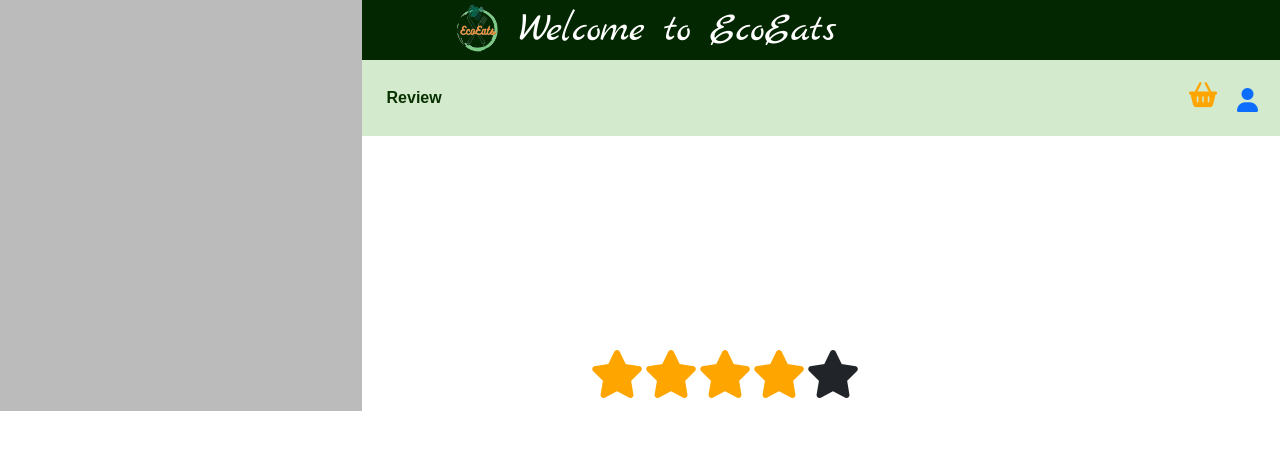
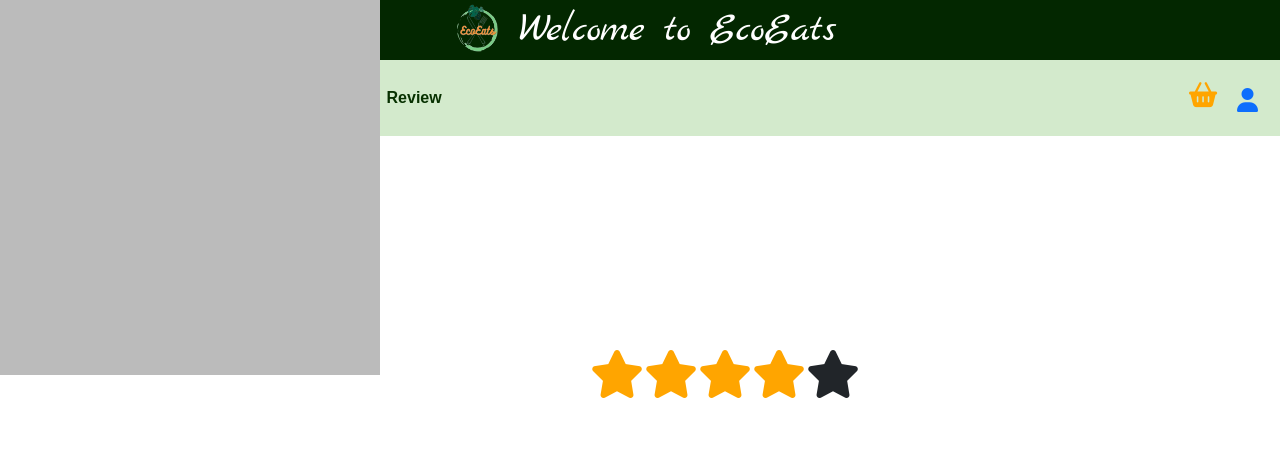
Before and after one commit to Jyosh05/EcoEats, a Flask app: page /reviews in a window 1280 px wide. Shown: the top 450 px of the page. Run offline with Flask 3, Linux system fonts and the light colour scheme; some libraries are stand-ins or nearby versions; some web fonts are replaced.

Commit message:
.container{ width: 700px; height: 550px; top: 100px; left: 30px; position: absolute; transform: translate(-50%, -50%); background: #bbbbbb }

```diff
--- a/Static/css/reviews.css
+++ b/Static/css/reviews.css
@@ -1,6 +1,8 @@
 .container{
 width: 700px;
 height: 550px;
+top: 100px;
+left: 30px;
 position: absolute;
 transform: translate(-50%, -50%);
 background: #bbbbbb
```
